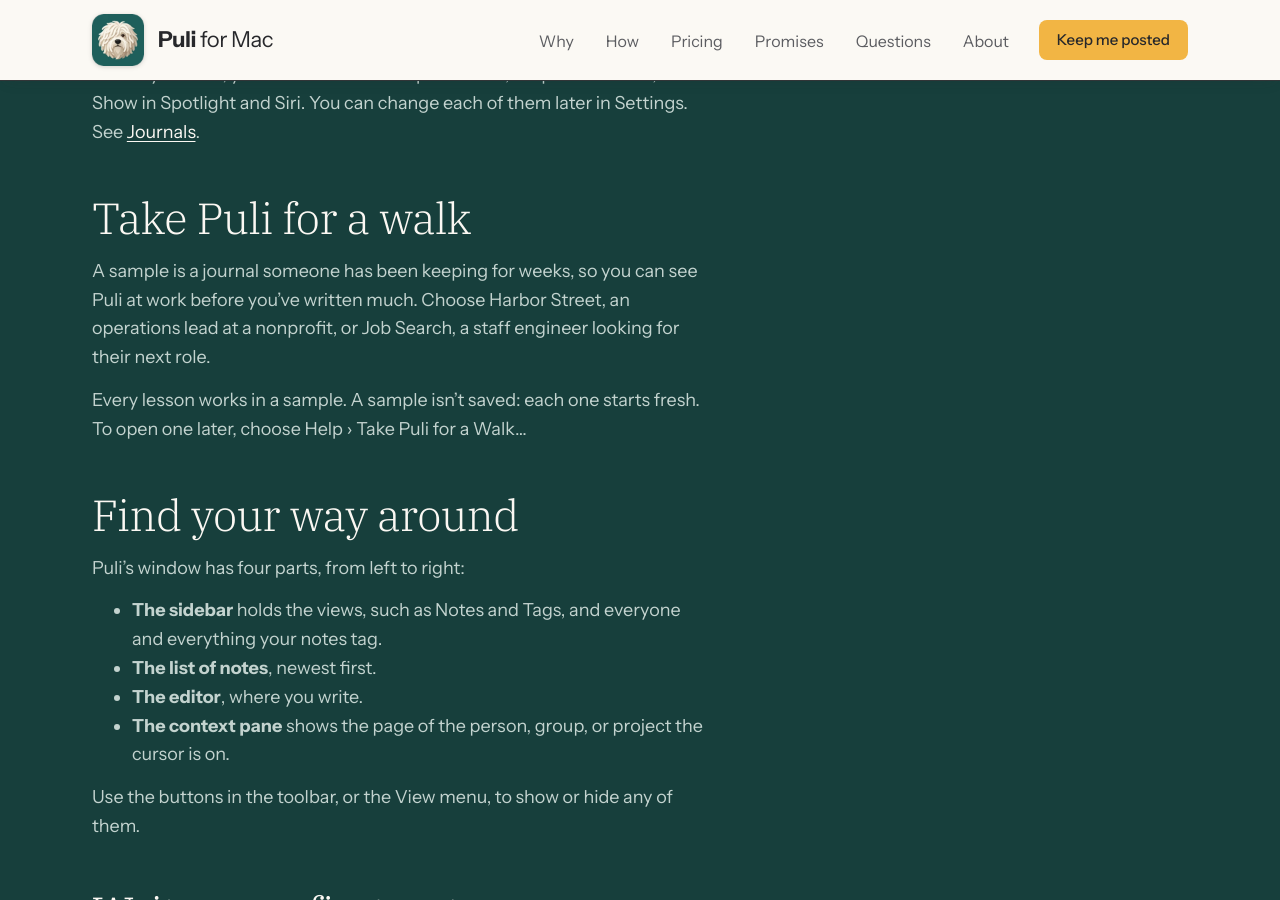
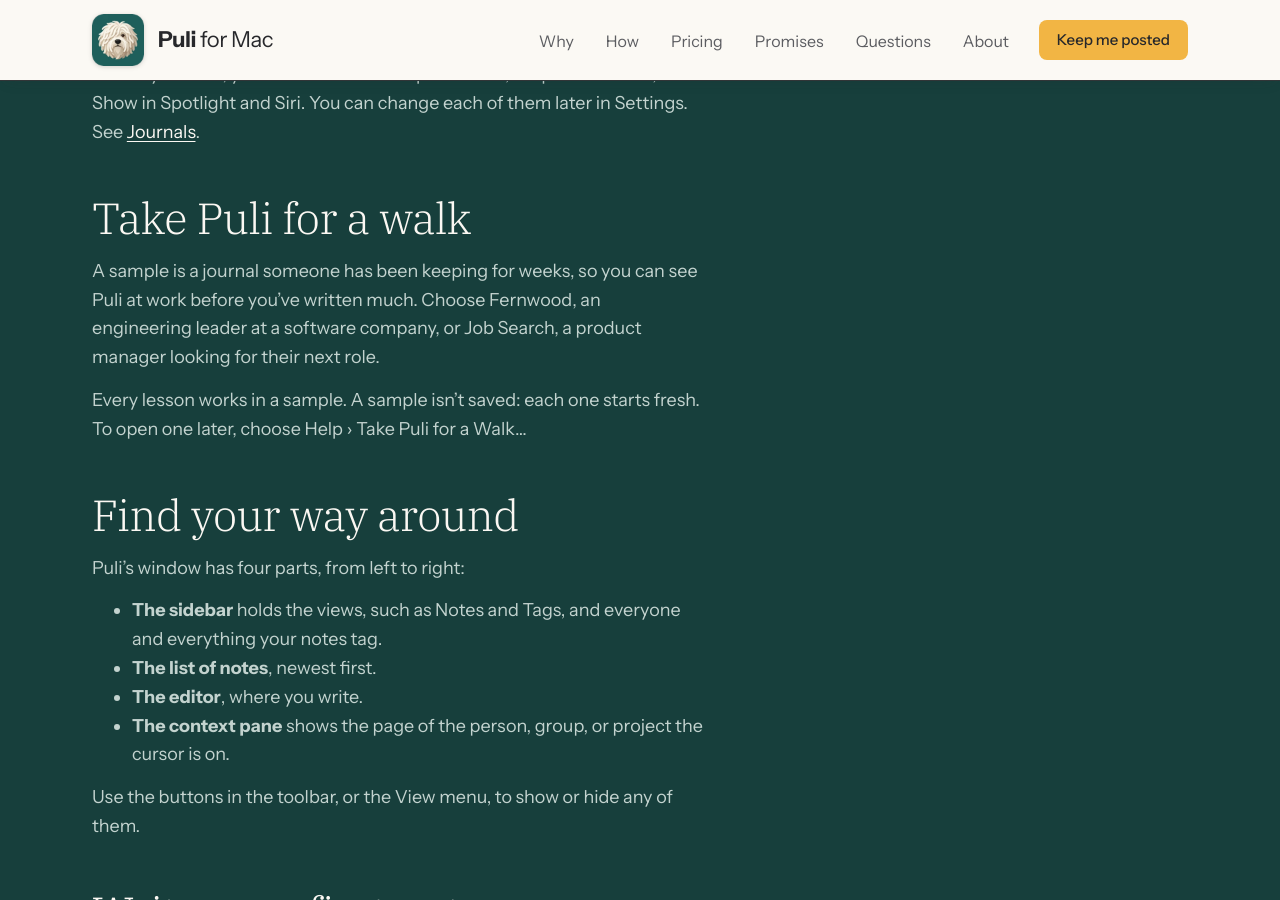
Before and after one commit to deliberate-software/puli-site, a Jekyll site: the page built from guide/getting-started.html, in a window 1280 px wide and 900 px high, scrolled down 1174 px. Built offline with Jekyll 4.4.1, drawn with Linux system fonts in a browser that asks for light colours.

Commit message:
Getting started: the samples are Fernwood, an engineering leader at a software company, and Job Search, a product manager looking for their next role
Co-Authored-By: Claude Opus 5.5 <noreply@anthropic.com>

```diff
--- a/guide/getting-started.html
+++ b/guide/getting-started.html
@@ -44,7 +44,7 @@ main_class: q-section--teal   # dark teal, like Privacy (Alan, Nov 20)
     <div class="topic">
       <h2 id="try-a-sample">Take Puli for a walk</h2>
       <div class="topic__text">
-        <p>A sample is a journal someone has been keeping for weeks, so you can see Puli at work before you’ve written much. Choose Harbor Street, an operations lead at a nonprofit, or Job Search, a staff engineer looking for their next role.</p>
+        <p>A sample is a journal someone has been keeping for weeks, so you can see Puli at work before you’ve written much. Choose Fernwood, an engineering leader at a software company, or Job Search, a product manager looking for their next role.</p>
         <p>Every lesson works in a sample. A sample isn’t saved: each one starts fresh. To open one later, choose Help › Take Puli for a Walk…</p>
       </div>
     </div>
```
